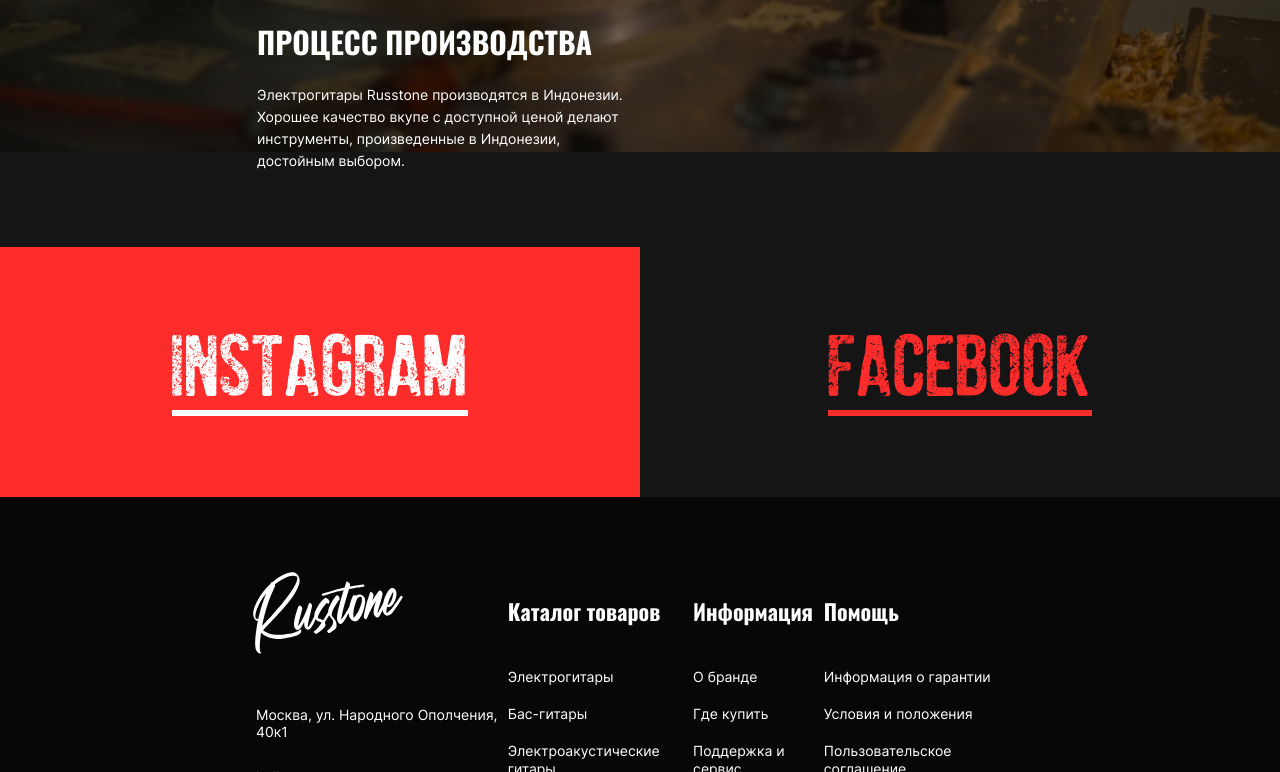
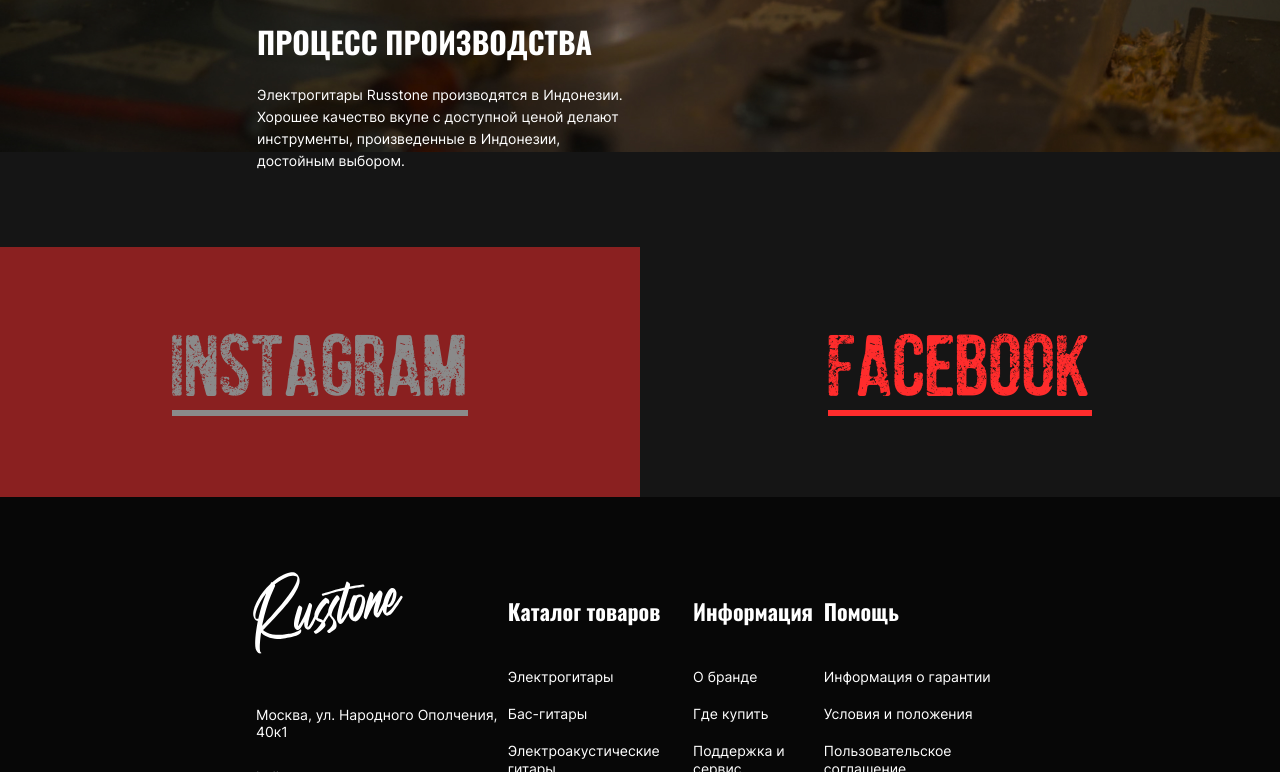
Before and after one commit to kristina-saveleva/Russtone-test, a plain HTML site: page index.html in a window 1280 px wide. In both pictures the pointer is over the item "INSTAGRAM". Shown: the part 3594-4366 px from the top of the page. Drawn offline with nearby package versions, Linux system fonts and the light colour scheme.

Commit message:
added hover

```diff
--- a/index.css
+++ b/index.css
@@ -694,6 +694,10 @@ body {
     text-align: center;
 }
 
+.social__platform-item:hover{
+    opacity: .5;
+}
+
 .social__platform-item a{
     text-decoration: none;
     border-bottom: 6px solid #FF2C2C;
```
